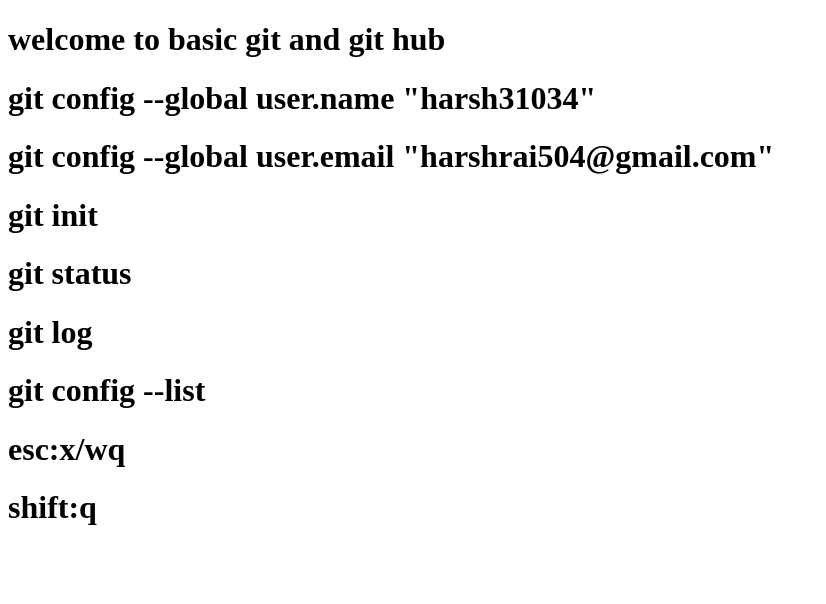
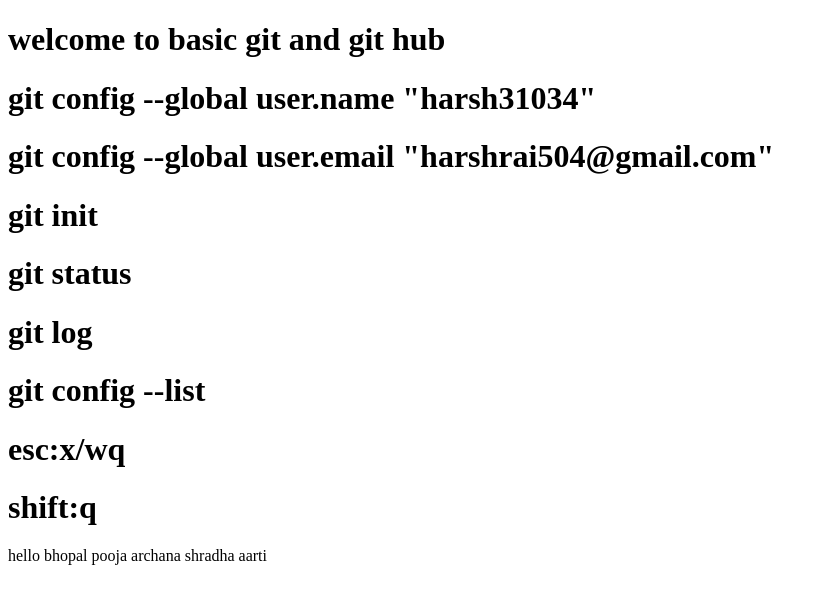
Before and after one commit to harsh31034/javasc, a plain HTML site: page index.html in a window 1280 px wide. Shown: the whole page, without its empty margins (0-826 px from the left). Drawn offline with Linux system fonts and the light colour scheme.

Commit message:
Update index.html

```diff
--- a/index.html
+++ b/index.html
@@ -15,6 +15,12 @@
     <h1>git config --list</h1>
     <h1>esc:x/wq</h1>
     <h1>shift:q</h1>
+    hello
+    bhopal
+    pooja
+    archana
+    shradha
+    aarti
 
 
 </body>
```
